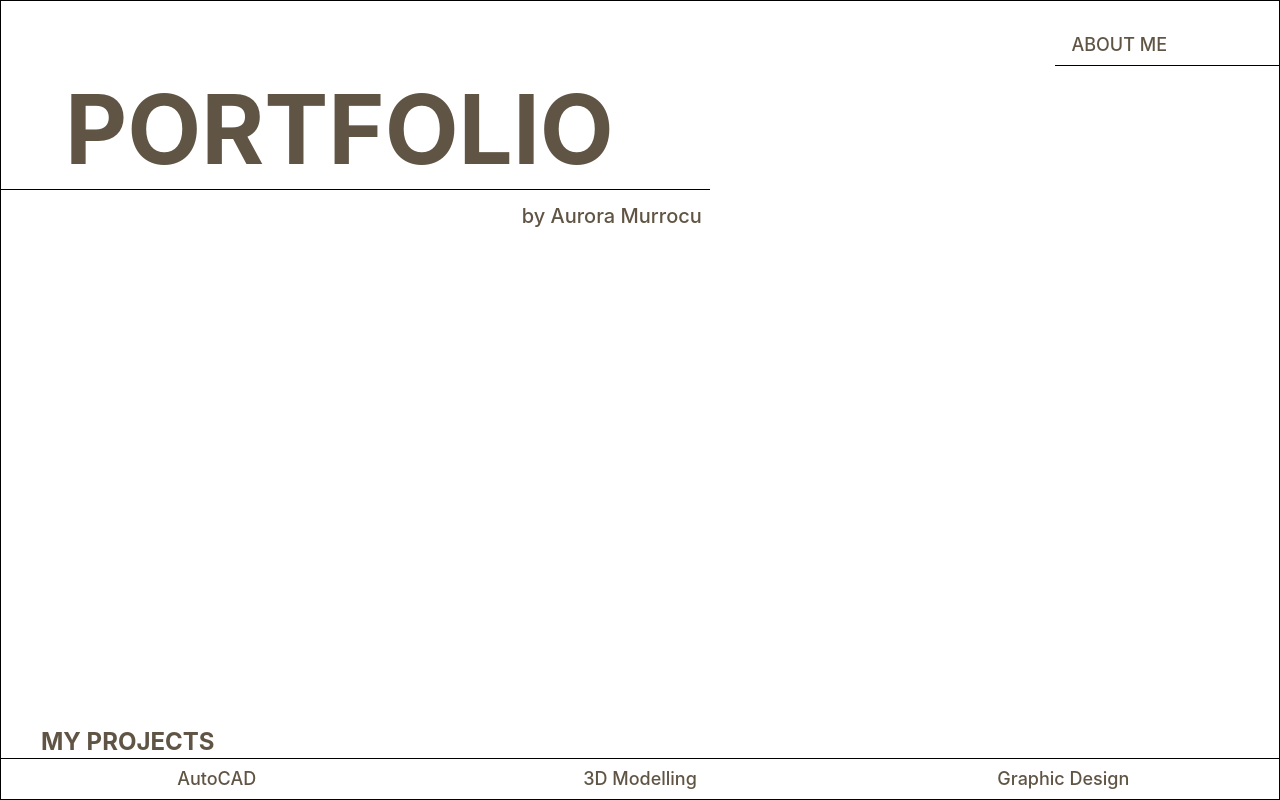
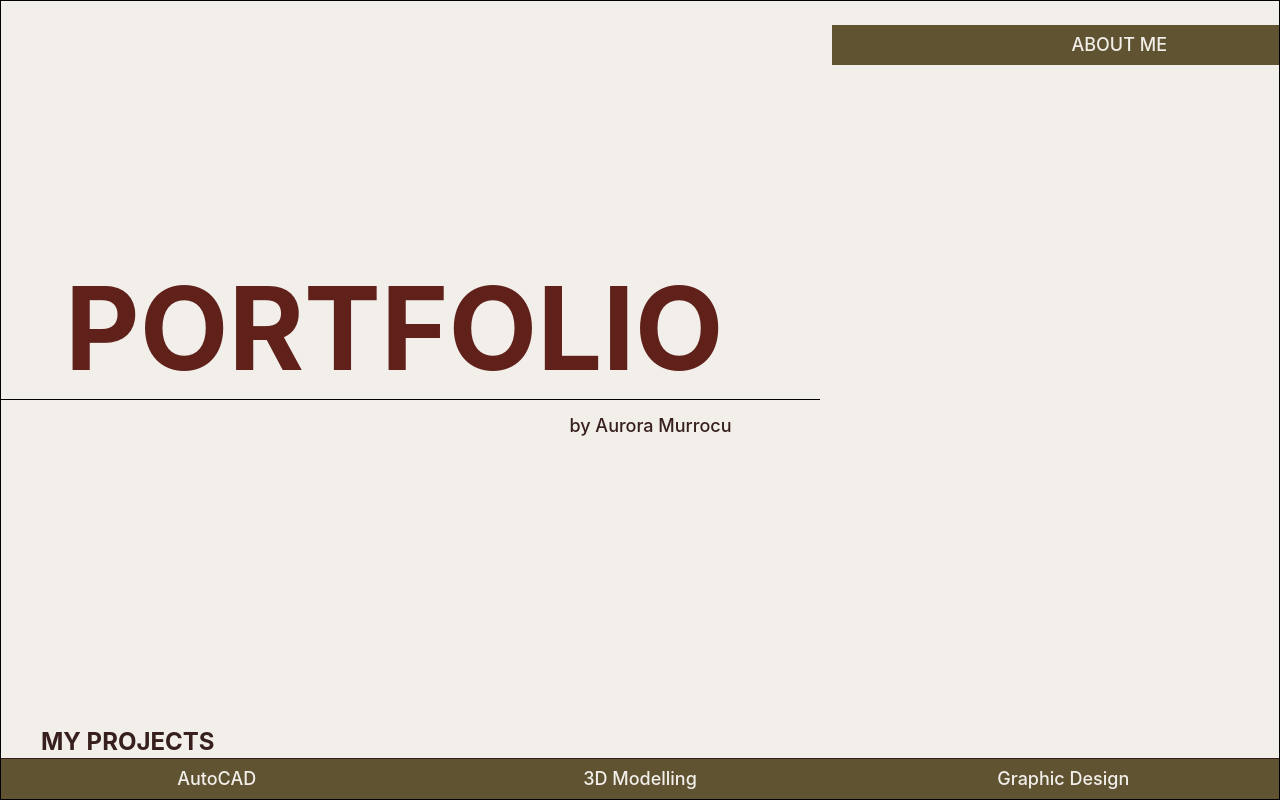
Before and after one commit to amurmur05/portafolio-web, a Vue app: page /#/ in a window 1280 px wide. Built offline with nearby package versions, Linux system fonts and the light colour scheme.

Commit message:
Aggiorna la home e la palette del portfolio

```diff
--- a/src/pages/home/Home.vue
+++ b/src/pages/home/Home.vue
@@ -6,9 +6,8 @@ const previewImage = ref('')
 </script>
 
 <template>
-  <main class="relative flex min-h-screen flex-col border border-black bg-white">
+  <main class="relative flex min-h-screen flex-col border border-black bg-warm-white">
     <section class="relative grid w-full flex-1 place-items-center">
-
       <Transition
         enter-active-class="transition-opacity duration-700"
         enter-from-class="opacity-0!"
@@ -23,10 +22,10 @@ leave-to-class="opacity-0!"
         />
       </Transition>
 
-      <header class="relative z-10 ml-6 mt-24 w-fit self-start justify-self-start pr-6 md:ml-16 md:mt-20 md:pr-24">
+      <header class="relative z-10 ml-6 mt-24 w-fit self-start justify-self-start pr-6 md:ml-16 md:mt-0 md:self-center md:-translate-y-6 md:pr-24">
         <h1
-          class="text-4xl font-bold sm:text-6xl md:text-8xl"
-          :class="previewImage ? 'text-white' : 'text-[#605545]'"
+class="text-4xl font-bold sm:text-6xl md:text-8xl lg:text-[clamp(6rem,9vw,10rem)] leading-none"
+  :class="previewImage ? 'text-white' : 'text-deep-wine'"
 >
   PORTFOLIO
 </h1>
@@ -37,8 +36,8 @@ leave-to-class="opacity-0!"
         />
 
         <p
-          class="-mr-22 text-right text-xl font-medium"
-          :class="previewImage ? 'text-white' : 'text-[#605545]'"
+          class="-mr-2 text-right text-lg font-medium"
+          :class="previewImage ? 'text-white' : 'text-deep-brown'"
         >
           by Aurora Murrocu
         </p>
@@ -46,60 +45,70 @@ leave-to-class="opacity-0!"
 
       <h2
         class="absolute bottom-1 left-10 z-10 text-2xl font-bold leading-none"
-        :class="previewImage ? 'text-white' : 'text-[#605545]'"
+        :class="previewImage ? 'text-white' : 'text-deep-brown'"
       >
         MY PROJECTS
       </h2>
     </section>
 
-    <div class="grid w-full grid-cols-3 border-t border-black bg-white px-2 max-md:[&>a]:px-1 max-md:[&>a]:text-xs md:gap-x-6 md:px-4">
+   <div class="grid w-full grid-cols-3 border-t border-deep-brown bg-soft-olive px-2 [&>a]:text-warm-white [&>a:hover]:bg-deep-brown [&>a:hover]:text-warm-white max-md:[&>a]:px-1 max-md:[&>a]:text-xs md:gap-x-6 md:px-4">
       <Button
-        variant="ghost" as-child
-       class="h-10 px-1 text-xs text-[#605545] underline-offset-4 hover:underline focus-visible:underline md:px-4 md:text-lg"
+        variant="ghost"
+        as-child
+        class="h-10 px-1 text-xs text-deep-brown underline-offset-4 hover:underline focus-visible:underline md:px-4 md:text-lg"
+      >
+        <RouterLink
+          to="/autocad"
           @mouseenter="previewImage = '/images/autocad-preview.png.jpeg'"
           @mouseleave="previewImage = ''"
           @focus="previewImage = '/images/autocad-preview.png.jpeg'"
           @blur="previewImage = ''"
         >
-       <RouterLink to="/autocad">AutoCAD</RouterLink>
+          AutoCAD
+        </RouterLink>
       </Button>
 
       <Button
-        variant="ghost" as-child
-       class="h-10 px-1 text-xs text-[#605545] underline-offset-4 hover:underline focus-visible:underline md:px-4 md:text-lg"
+        variant="ghost"
+        as-child
+        class="h-10 px-1 text-xs text-deep-brown underline-offset-4 hover:underline focus-visible:underline md:px-4 md:text-lg"
+      >
+        <RouterLink
+          to="/3d-modelling"
           @mouseenter="previewImage = '/images/3d-modelling-preview.png'"
           @mouseleave="previewImage = ''"
           @focus="previewImage = '/images/3d-modelling-preview.png'"
           @blur="previewImage = ''"
         >
-       <RouterLink to="/3d-modelling">3D Modelling</RouterLink>
+          3D Modelling
+        </RouterLink>
       </Button>
 
       <Button
-        variant="ghost" as-child
-       class="h-10 px-1 text-xs text-[#605545] underline-offset-4 hover:underline focus-visible:underline md:px-4 md:text-lg"
+        variant="ghost"
+        as-child
+        class="h-10 px-1 text-xs text-deep-brown underline-offset-4 hover:underline focus-visible:underline md:px-4 md:text-lg"
+      >
+        <RouterLink
+          to="/graphic-design"
           @mouseenter="previewImage = '/images/graphic-design-preview.png'"
           @mouseleave="previewImage = ''"
           @focus="previewImage = '/images/graphic-design-preview.png'"
           @blur="previewImage = ''"
         >
-        <RouterLink to="/graphic-design">Graphic Design</RouterLink>
+          Graphic Design
+        </RouterLink>
       </Button>
     </div>
 
-    <div
-  class="absolute right-0 top-6 z-20 border-b pr-12 md:pr-24"
-  :class="previewImage ? 'border-white' : 'border-black'"
->
+  <div class="absolute right-0 top-6 z-20 flex h-10 items-center justify-end bg-soft-olive pl-4 pr-6 md:left-[65%] md:pr-24">
   <Button
     variant="ghost"
     as-child
-  class="h-10 text-lg"
-  :class="previewImage ? 'text-white' : 'text-[#605545]'"
+    class="h-full rounded-none text-warm-white hover:bg-deep-brown hover:text-warm-white md:text-lg"
   >
     <RouterLink to="/about-me">ABOUT ME</RouterLink>
   </Button>
 </div>
-
   </main>
 </template>
--- a/src/style.css
+++ b/src/style.css
@@ -125,3 +125,10 @@
     @apply bg-background text-foreground;
   }
 }
+@theme {
+  --color-warm-white: #f2efeb;
+  --color-deep-brown: #361f1c;
+  --color-soft-olive: #605331;
+  --color-soft-beige: #b2a591;
+  --color-deep-wine: #60211a;
+}
```
Lines whose indentation alone changed are shown as unchanged.
